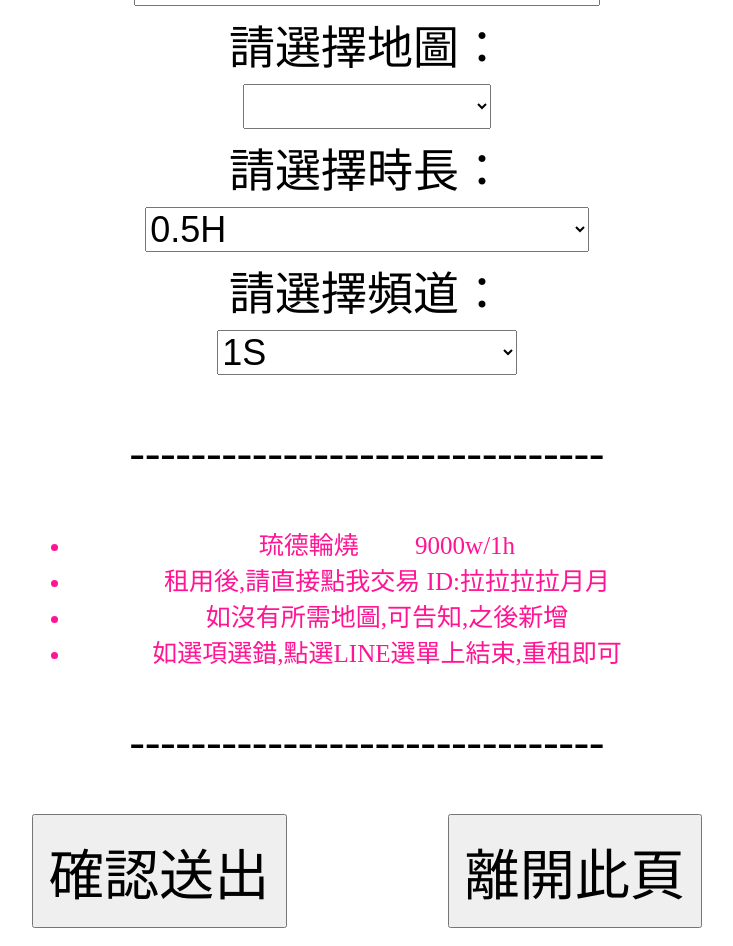
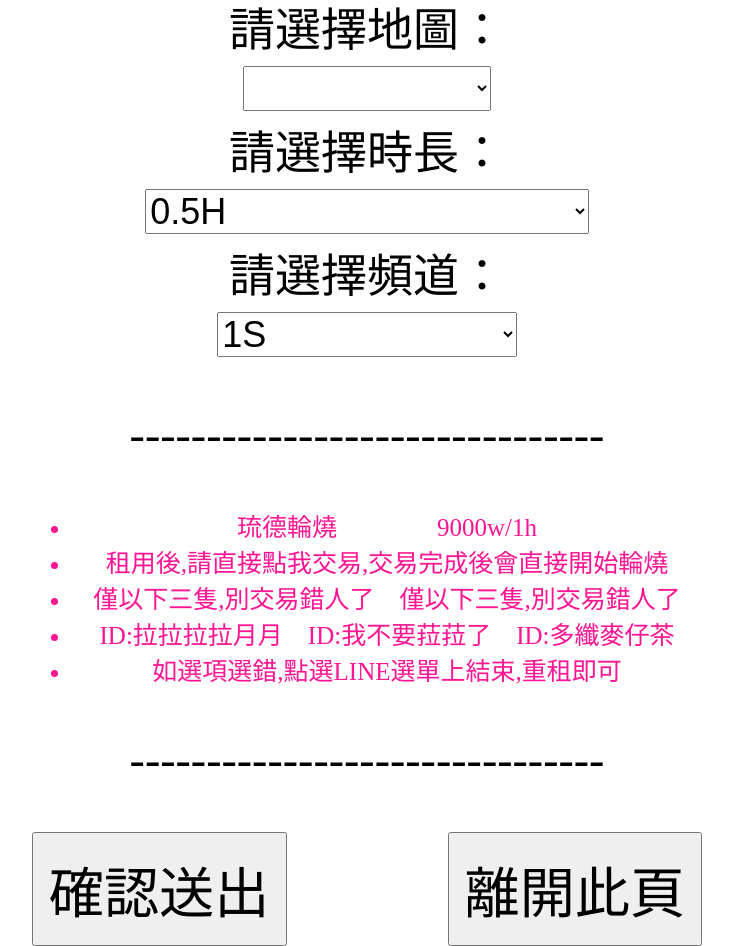
Before and after one commit to a6428775/flask, a Flask app: page /home/1 in a window 1280 px wide. Shown: the whole page, without its empty margins (273-1006 px from the left). Run offline with Flask 3, Linux system fonts and the light colour scheme; lists and menus that the app fills with data are empty.

Commit message:
修改表單內容

```diff
--- a/templates/index.html
+++ b/templates/index.html
@@ -106,9 +106,10 @@
                 <a id ="msgtext" style="color: red;"></a>
             </p>
             <ul style="font-size: 25px;color: deeppink;">
-                <li>琉德輪燒     　　9000w/1h</li>
-                <li>租用後,請直接點我交易 ID:拉拉拉拉月月</li>
-                <li>如沒有所需地圖,可告知,之後新增</li>
+                <li>琉德輪燒　　　　9000w/1h</li>
+                <li>租用後,請直接點我交易,交易完成後會直接開始輪燒</li>
+                <li>僅以下三隻,別交易錯人了　僅以下三隻,別交易錯人了</li>
+                <li>ID:拉拉拉拉月月　ID:我不要菈菈了　ID:多纖麥仔茶</li>
                 <li>如選項選錯,點選LINE選單上結束,重租即可</li>
             </ul>
             <p>-------------------------------</p>
```
